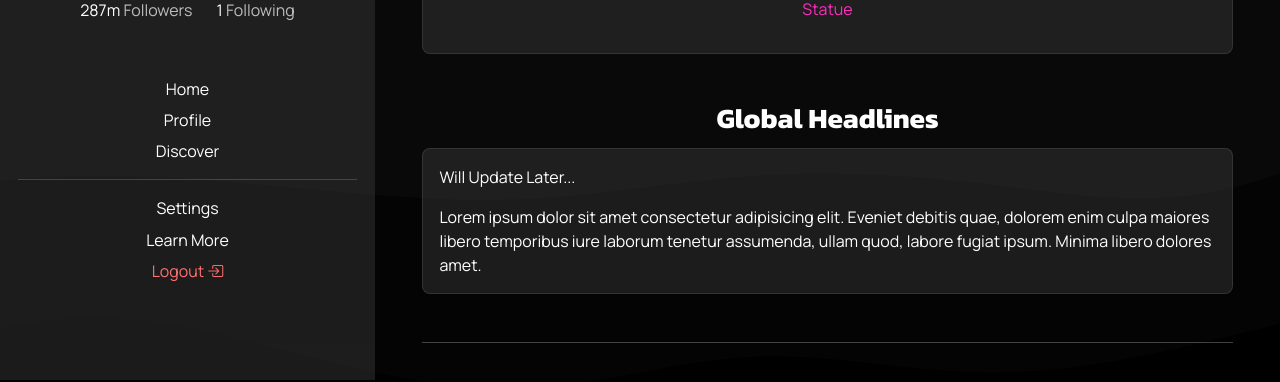
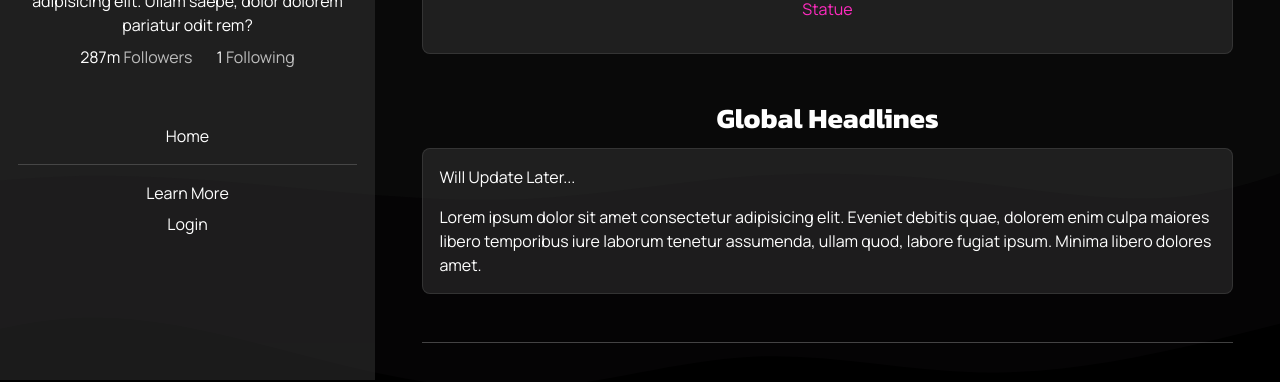
Before and after one commit to TDG-Org/Statue-Status, a React (Create React App) app in the folder client/: page / in a window 1280 px wide. Shown: the part 420-802 px from the top of the page. Built offline with nearby package versions, Linux system fonts and the light colour scheme.

Commit message:
logout functionality set up

```diff
--- a/client/src/components/Aside Comps/Nav.jsx
+++ b/client/src/components/Aside Comps/Nav.jsx
@@ -9,6 +9,8 @@ import { Link } from "react-router-dom";
 // Props
 import PropTypes from "prop-types";
 
+import Auth from "../../utils/auth";
+
 const Nav = ({ isActive, handleToggle }) => {
 
   // Validate Prop
@@ -17,14 +19,19 @@ const Nav = ({ isActive, handleToggle }) => {
     handleToggle: PropTypes.func.isRequired
   };
 
+  function logoutFunc(event) {
+    event.preventDefault();
+    Auth.logout;
+  }
+
   return (
     <nav className={`nav-comp ${isActive ? "" : "active"}`}>
 
       {/* Personal Section */}
 
+      {Auth.loggedIn() ? (
+        <>
           <ul className="nav-sect">
-
-        {/* Home */}
             <li>
               <Link
                 to="/"
@@ -93,14 +100,59 @@ const Nav = ({ isActive, handleToggle }) => {
                 href="#"
                 className="ss-nav-link"
                 id="logoutBtn"
+                onClick={logoutFunc}
               >
                 Logout <i className="bi bi-box-arrow-in-right"></i>
               </a>
             </li>
+          </ul>
+        </>
+      ) : (
+        <>
+          <ul className="nav-sect">
+            <li>
+              <Link
+                to="/"
+                onClick={handleToggle}
+                className="ss-nav-link ss-active"
+              >
+                Home
+              </Link>
+            </li>
 
           </ul>
 
-    </nav>
+          <hr className="aside-divider" />
+
+          {/* General Section */}
+
+          <ul className="ss-nav-sect">
+
+            {/* Learn More */}
+            <li>
+              <Link
+                to="/about"
+                onClick={handleToggle}
+                className="ss-nav-link"
+
+              >Learn More
+              </Link>
+            </li>
+
+            <li>
+              <Link
+                to="/login"
+                className="ss-nav-link"
+              >
+                Login
+              </Link>
+            </li>
+
+          </ul>
+        </>
+      )}
+
+    </nav >
   );
 };
 
```
Also changed, not shown: 2 other files (tests, documents, lock files or other folders). Lines whose indentation alone changed are shown as unchanged.
